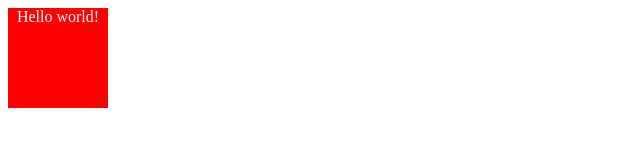
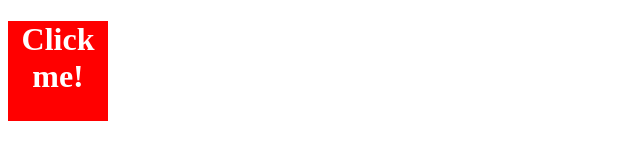
Before and after one commit to almaz-freelance/homeworks, a plain HTML site: page hw-3/project/dist/index.html in a window 1280 px wide. Shown: the whole page, without its empty margins (0-640 px from the left). Drawn offline with Linux system fonts and the light colour scheme.

Commit message:
upload changes

```diff
--- a/hw-3/project/dist/index.html
+++ b/hw-3/project/dist/index.html
@@ -5,12 +5,14 @@
     <meta name="viewport" content="width=device-width, initial-scale=1.0">
     <meta http-equiv="X-UA-Compatible" content="ie=edge">
     <link rel="stylesheet" type="text/css" href="css/style.css">
-    <title>Title</title>
+    <title>Project</title>
 </head>
 <body>
     <div class="container">
         <div class="row">
-            <div class="box">Hello world!</div>
+            <div class="box">
+                <h1>Click me!</h1>
+            </div>
         </div>
     </div>
 <script src="js/main.js"></script>
--- a/hw-3/project/dist/js/main.js
+++ b/hw-3/project/dist/js/main.js
@@ -1,5 +1,5 @@
 let box = document.querySelector('.box');
 
 box.addEventListener('click', ()=>{
-    console.log("you a click to the box!");
+    alert("Hello my name is Almaz Galyautdinov");
 });
```
